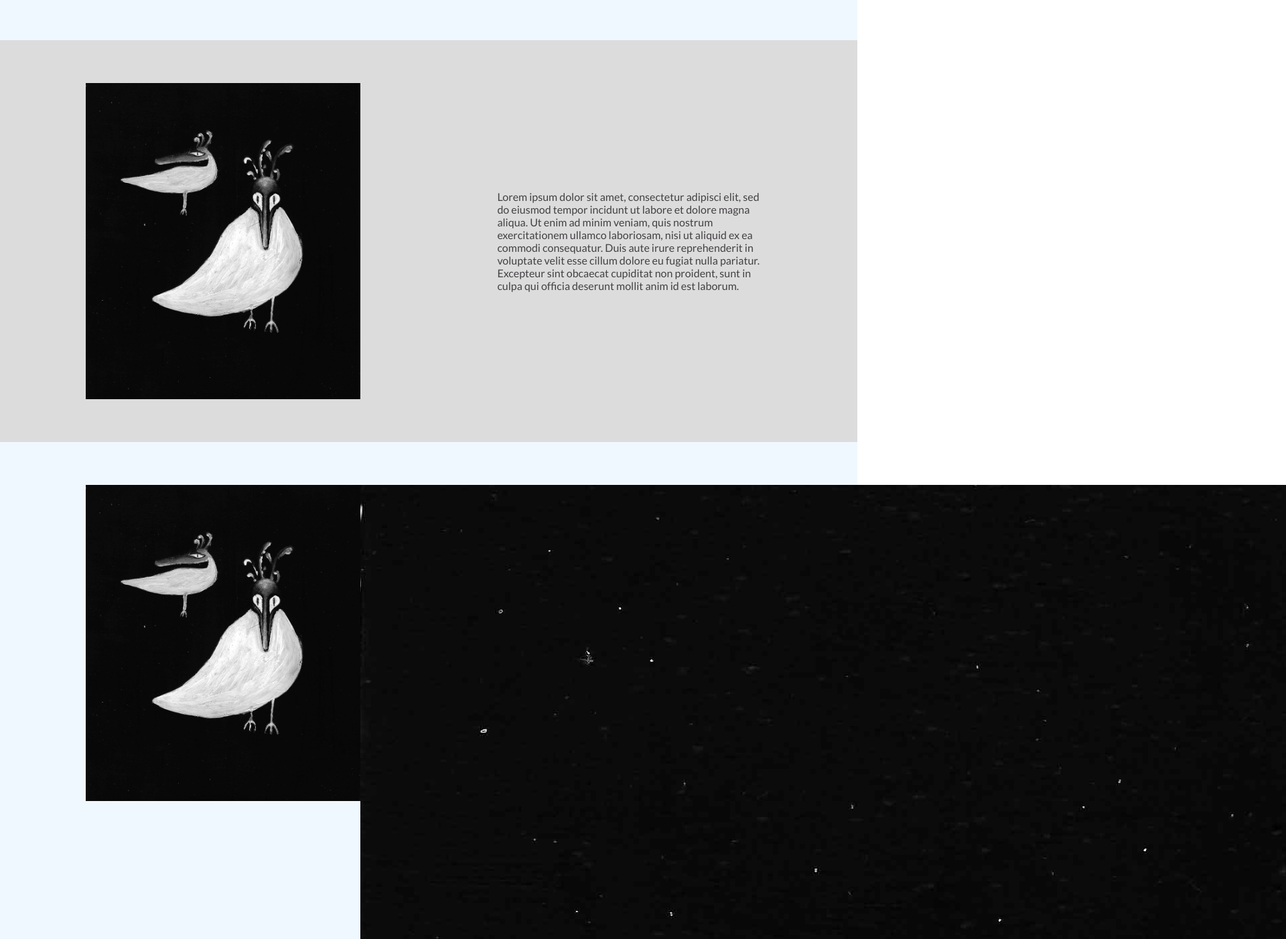
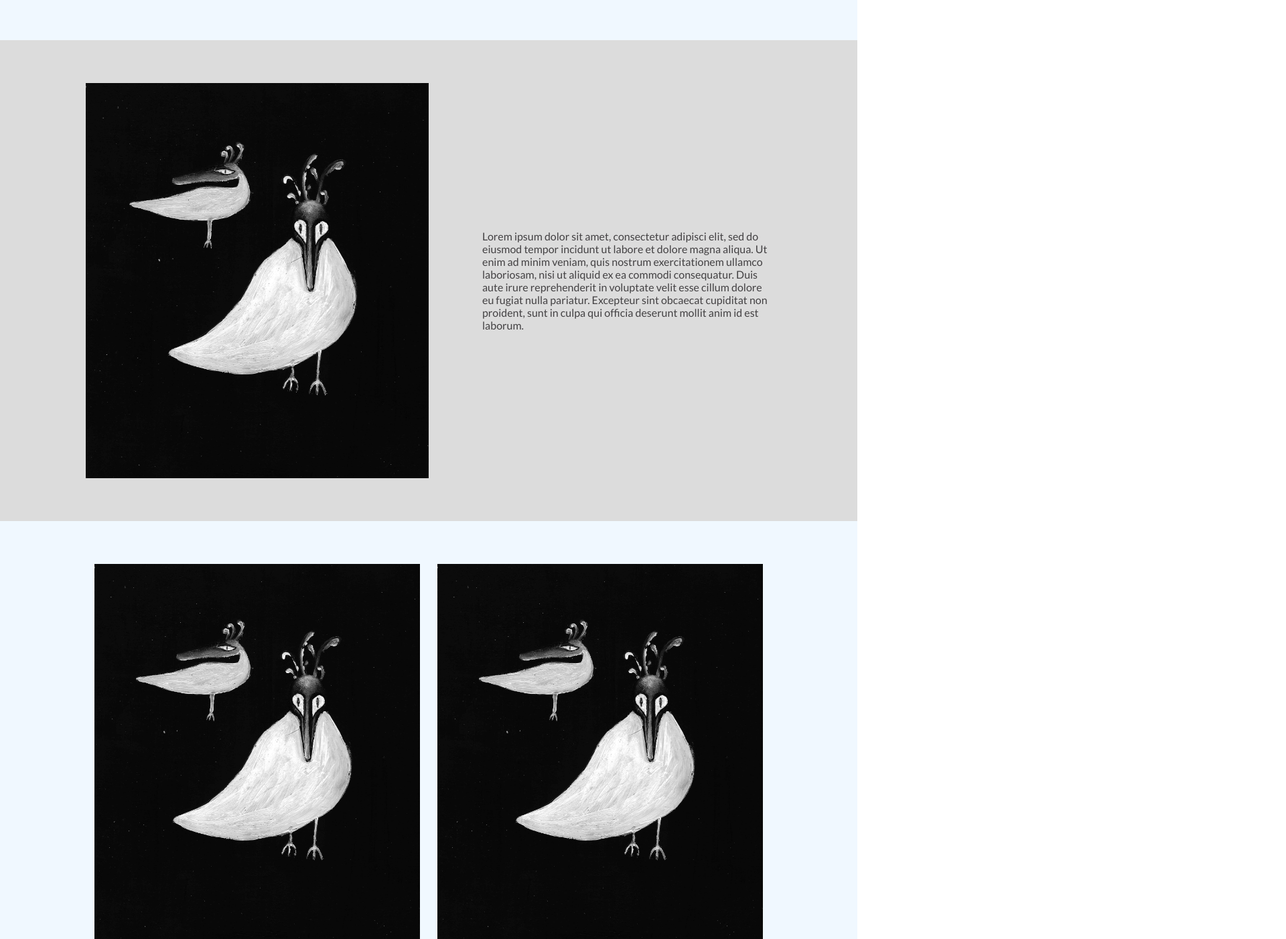
Before and after one commit to gaiapicorelli/gp, a plain HTML site: page pagina_prodotto.html in a window 1280 px wide. Shown: the part 1180-2582 px from the top of the page at 67% size, 1920 px wide, since content can reach past the window. Drawn offline with nearby package versions, Linux system fonts and the light colour scheme.

Commit message:
refactorpagina progetto completato!!

```diff
--- a/public/stylesheets/pagina_prodotto.css
+++ b/public/stylesheets/pagina_prodotto.css
@@ -31,9 +31,8 @@
 #secondary {
   display: grid;
   width: 100%;
-  grid-template-areas:
-    "img . text";
-  grid-template-columns: 40% 20% 40%;
+  grid-template-areas: "img text";
+  grid-template-columns: 50% 50%;
 }
 
 #secondary > img {
@@ -44,6 +43,7 @@
 #secondary > p {
   grid-area: text;
   margin: auto 0;
+  padding-left: 5rem;
 }
 
 #container-tertiary {
@@ -54,20 +54,14 @@
 #tertiary {
   display: grid;
   width: 100%;
-  grid-template-areas:
-    "img3 . img4";
-  grid-template-columns: 40% 20% 40%;
+  grid-template-columns: 50% 50%;
 }
 
-#tertiary > #img-prodotto3 {
-  width: 100%;
- grid-area: img3;
+#tertiary > img {
+  width: 95%;
+  justify-self: center;
+  align-self: center;
 }
-
-#tertiary > #mg-prodotto4 {
-    width: 100%;
-   grid-area: img4;
-  }
 
 #sezioni {
   padding: 2rem;
```
